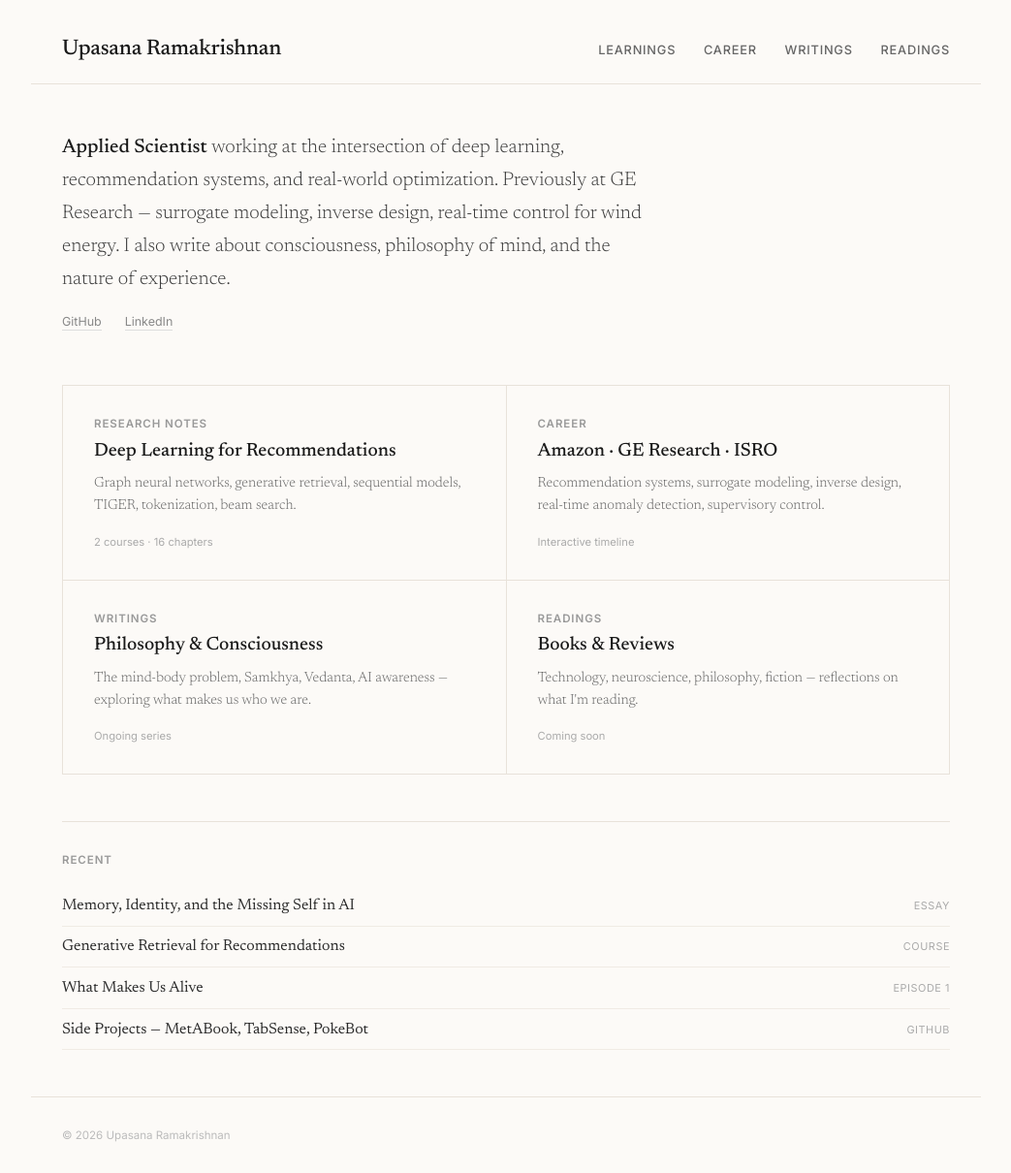
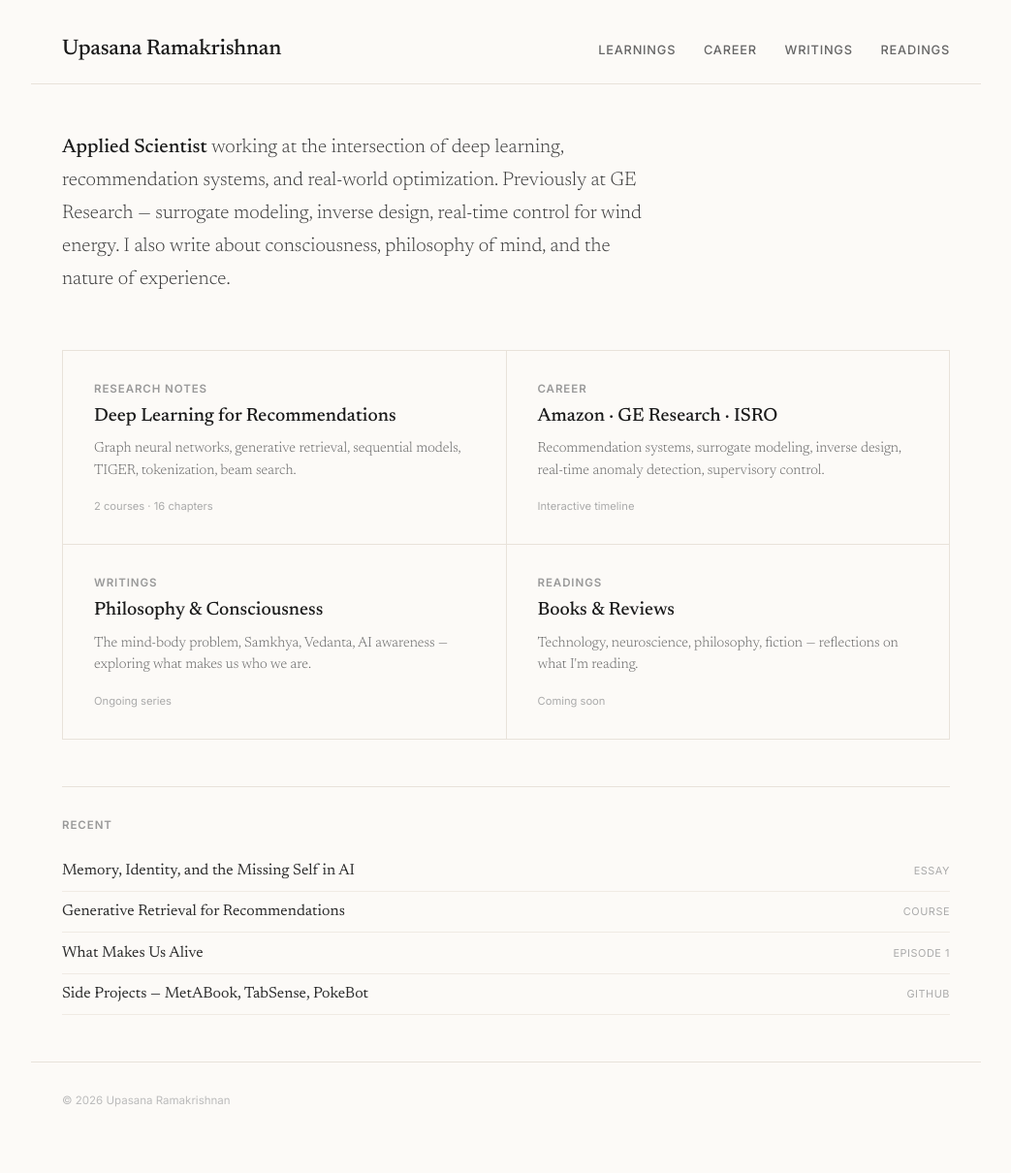
Before and after one commit to upasanark/website, a Jekyll site: the page index.html, which Jekyll copies as it is, in a window 1280 px wide. Shown: the whole page at 97% size, without its empty margins (118-1161 px from the left). Built offline with Jekyll 4.4.1, drawn with Linux system fonts in a browser that asks for light colours; after the commit the page ends 1174 px from its top, so only the background shows below that.

Commit message:
Remove GitHub and LinkedIn links from homepage

```diff
--- a/index.html
+++ b/index.html
@@ -228,10 +228,7 @@
     <main class="main">
         <div class="intro">
             <p><strong>Applied Scientist</strong> working at the intersection of deep learning, recommendation systems, and real-world optimization. Previously at GE Research — surrogate modeling, inverse design, real-time control for wind energy. I also write about consciousness, philosophy of mind, and the nature of experience.</p>
-            <div class="links">
-                <a href="https://github.com/upasanark" target="_blank">GitHub</a>
-                <a href="https://www.linkedin.com/in/upasana-ramakrishnan-620822b4/" target="_blank">LinkedIn</a>
-            </div>
+
         </div>
 
         <div class="grid">
```
